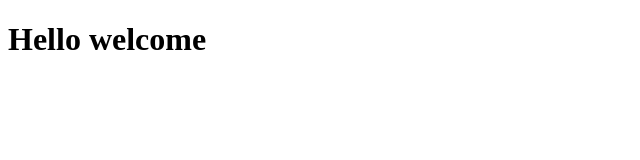
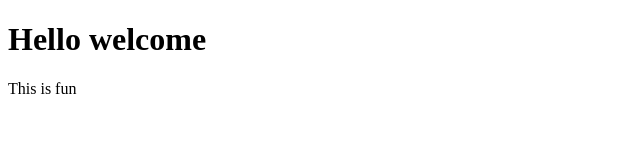
Before and after one commit to shuotongcz/hw1.01, a plain HTML site: page index.html in a window 1280 px wide. Shown: the full height of the page, 0-640 px from the left. Drawn offline with Linux system fonts and the light colour scheme.

Commit message:
Update index.html

```diff
--- a/index.html
+++ b/index.html
@@ -8,6 +8,7 @@
 </head>
 <body>
     <h1>Hello welcome</h1>
+    <p>This is fun</p>
 
     <table></table>
 </body>
```
